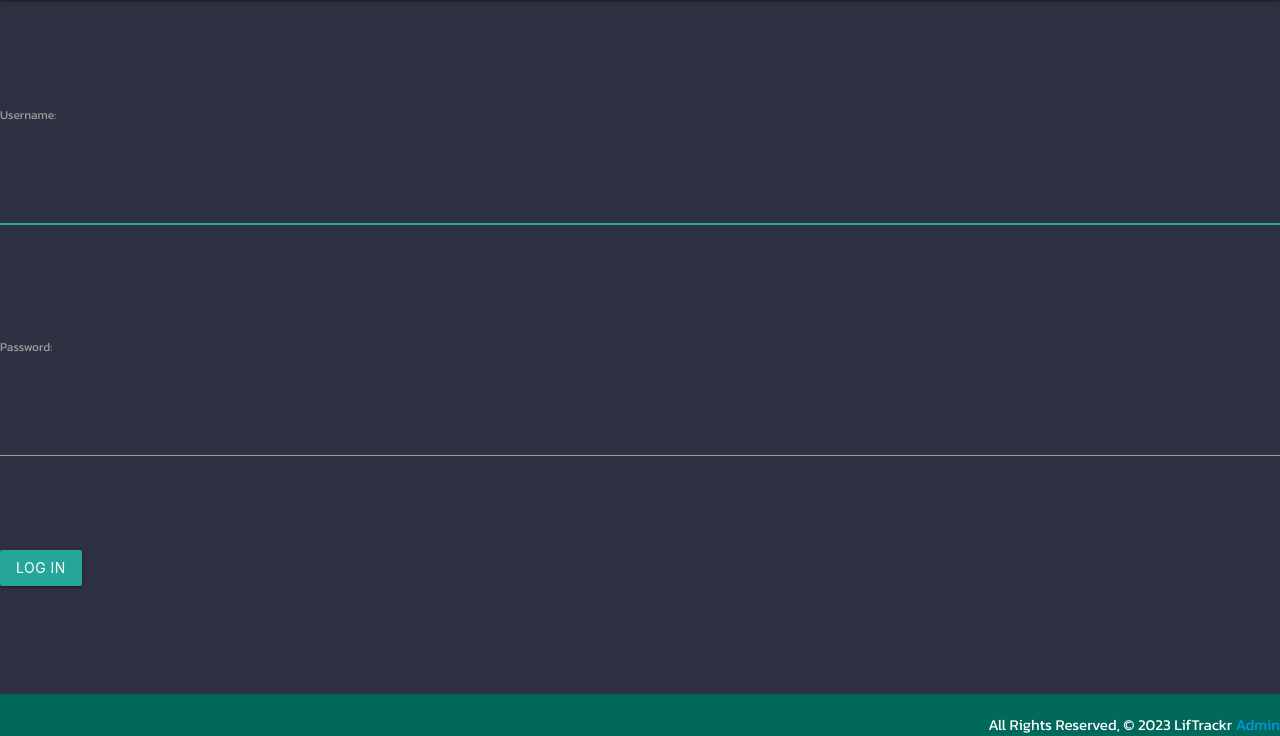
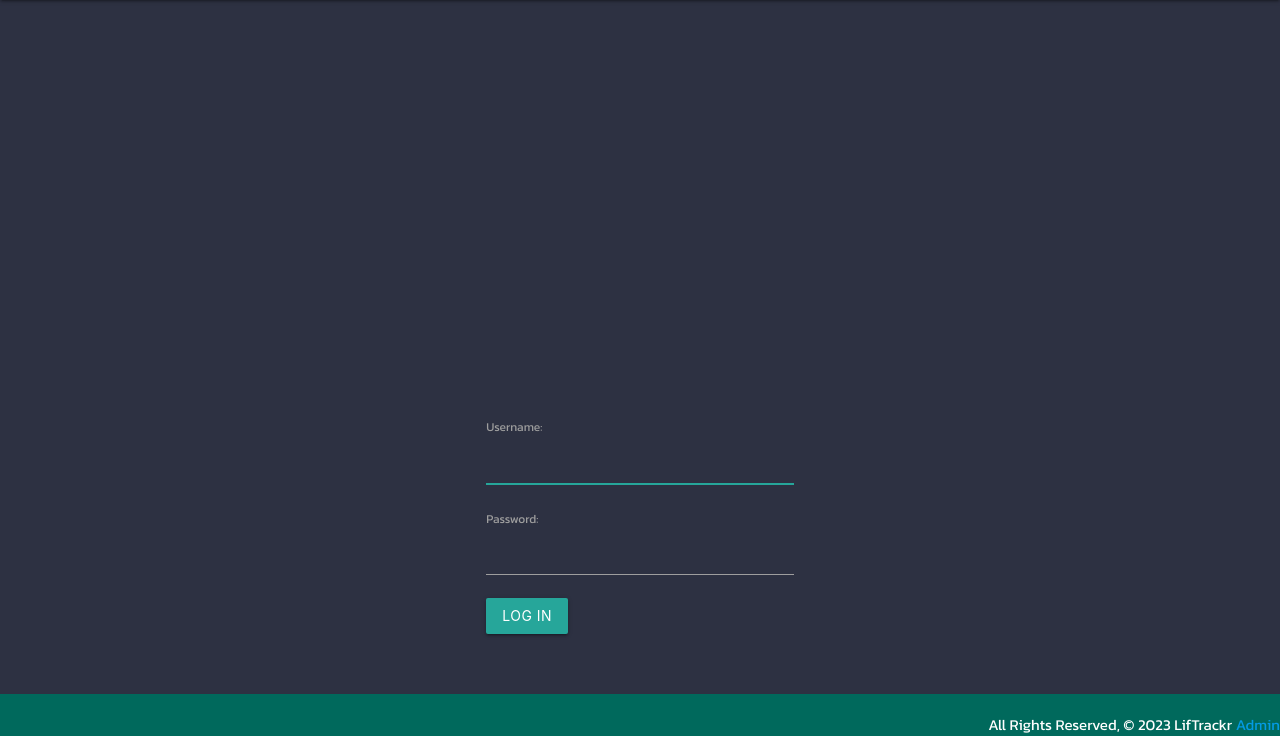
Before and after one commit to manganmh89/LifTrackr, a Django app: page /accounts/login/ in a window 1280 px wide. Shown: the part 64-800 px from the top of the page. Run offline with Django 4.2, Linux system fonts and the light colour scheme.

Commit message:
final adds

```diff
--- a/main_app/static/css/style.css
+++ b/main_app/static/css/style.css
@@ -83,7 +83,7 @@ img {
     align-items: center;
 }
 
-.addExercise, .addWorkout {
+.addExercise, .addWorkout, .addLogin {
     align-items: center;
     justify-content: center;
     margin-top: 400px;
--- a/main_app/templates/base.html
+++ b/main_app/templates/base.html
@@ -20,7 +20,7 @@
     <nav>
       <div class="nav-wrapper teal darken-3">
         <a href="/" class="left-brand-logo"> LifTrackr</a>
-        <img src="../static/images/weightlogo.svg" class="rotate" alt="weight" width="50px" height="50px">
+        <img src="/static/images/weightlogo.svg" class="rotate" alt="weight" width="50px" height="50px">
         <ul class="right">
           <li class="lime darken-3"><a href="/about">About</a></li>
           {% if user.is_authenticated %}
--- a/main_app/templates/registration/login.html
+++ b/main_app/templates/registration/login.html
@@ -2,13 +2,15 @@
 
 {% block content %}
 
-<h1>
+<div class="newMain">
+    <div class="addLogin">
         <form action="" method="POST">
             {% csrf_token %}
             {{ form.as_p }}
             <input class="btn" type="submit" value="Log In" />
             <input type="hidden" name="next" value"{{ next }}" />
         </form>
-</h1>
+    </div>
+</div>
 
 {% endblock %}
--- a/workouttracker/settings.py
+++ b/workouttracker/settings.py
@@ -13,8 +13,7 @@ https://docs.djangoproject.com/en/4.1/ref/settings/
 from pathlib import Path
 import os
 from dotenv import load_dotenv
-dotenv_path = os.path.join(os.path.dirname(__file__), '.env')
-load_dotenv(dotenv_path) # take environment variables from .env.
+load_dotenv() # take environment variables from .env.
 
 # Build paths inside the project like this: BASE_DIR / 'subdir'.
 BASE_DIR = Path(__file__).resolve().parent.parent
```
Lines whose indentation alone changed are shown as unchanged.
